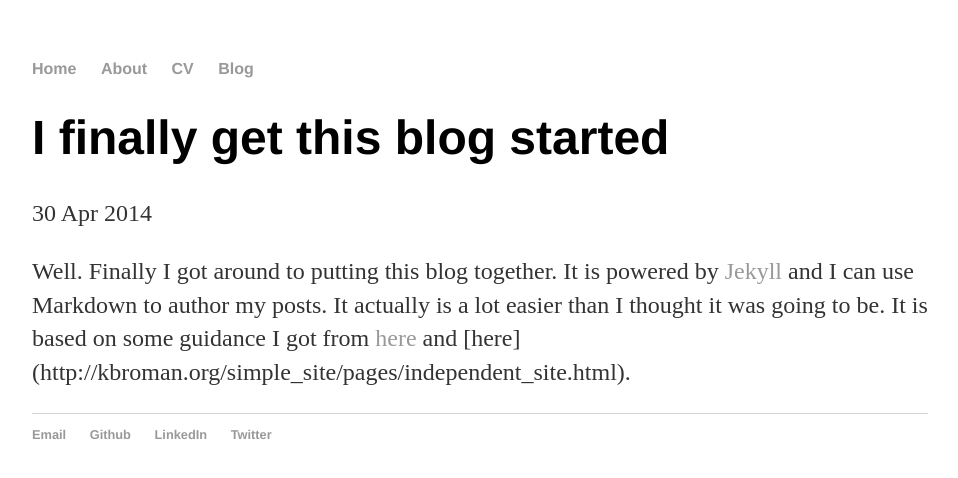
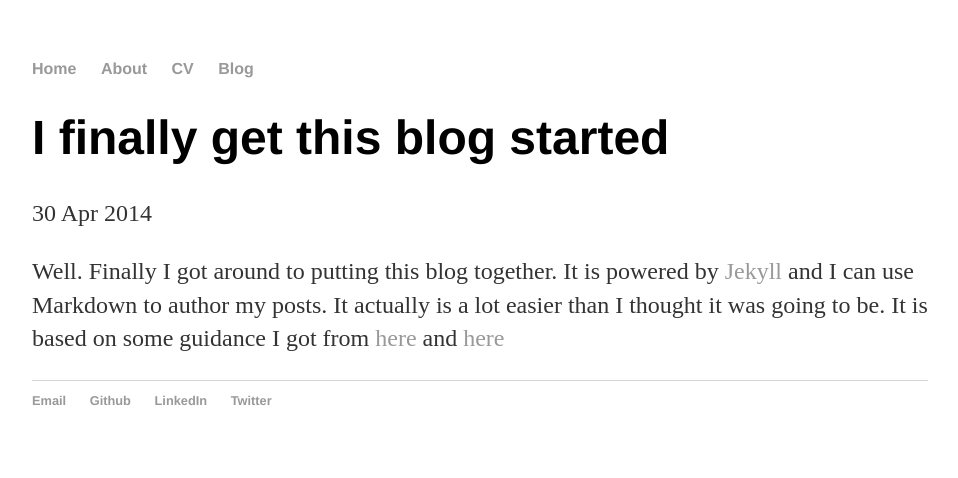
Before and after one commit to dubeyrahul/dubeyrahul.github.io, a Jekyll site: the page built from _posts/2018-11-12-rahul-dubey-blog-launch.md, in a window 1280 px wide. Shown: the top 478 px of the page, without its empty margins (160-1118 px from the left). Built offline with Jekyll 4.4.1, drawn with Linux system fonts in a browser that asks for light colours.

Commit message:
fixing the url for references

```diff
--- a/_posts/2018-11-12-rahul-dubey-blog-launch.md
+++ b/_posts/2018-11-12-rahul-dubey-blog-launch.md
@@ -4,4 +4,4 @@
 date: 2014-04-30
 ---
 
-Well. Finally I got around to putting this blog together. It is powered by [Jekyll](http://jekyllrb.com) and I can use Markdown to author my posts. It actually is a lot easier than I thought it was going to be. It is based on some guidance I got from [here](http://jmcglone.com/guides/github-pages/) and [here] (http://kbroman.org/simple_site/pages/independent_site.html).
+Well. Finally I got around to putting this blog together. It is powered by [Jekyll](http://jekyllrb.com) and I can use Markdown to author my posts. It actually is a lot easier than I thought it was going to be. It is based on some guidance I got from [here](http://jmcglone.com/guides/github-pages/) and [here](http://kbroman.org/simple_site/pages/independent_site.html)
```
